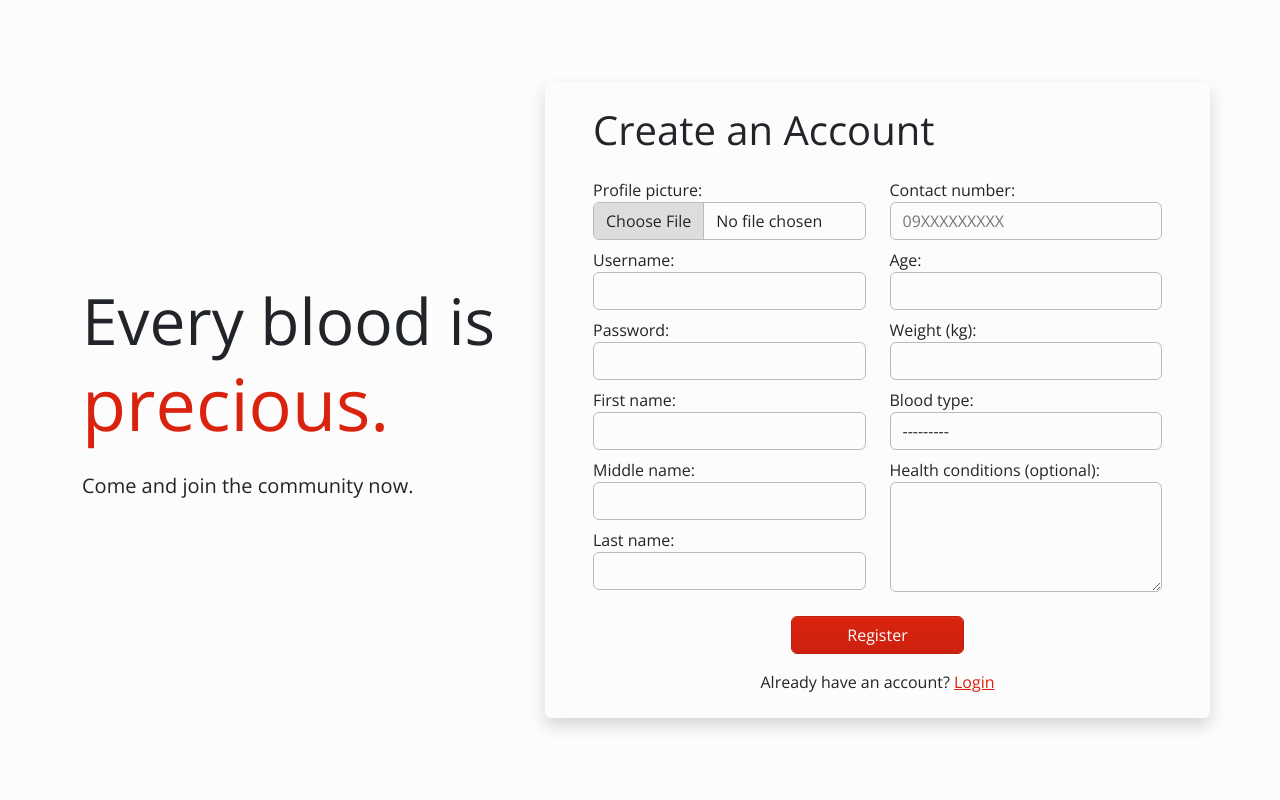
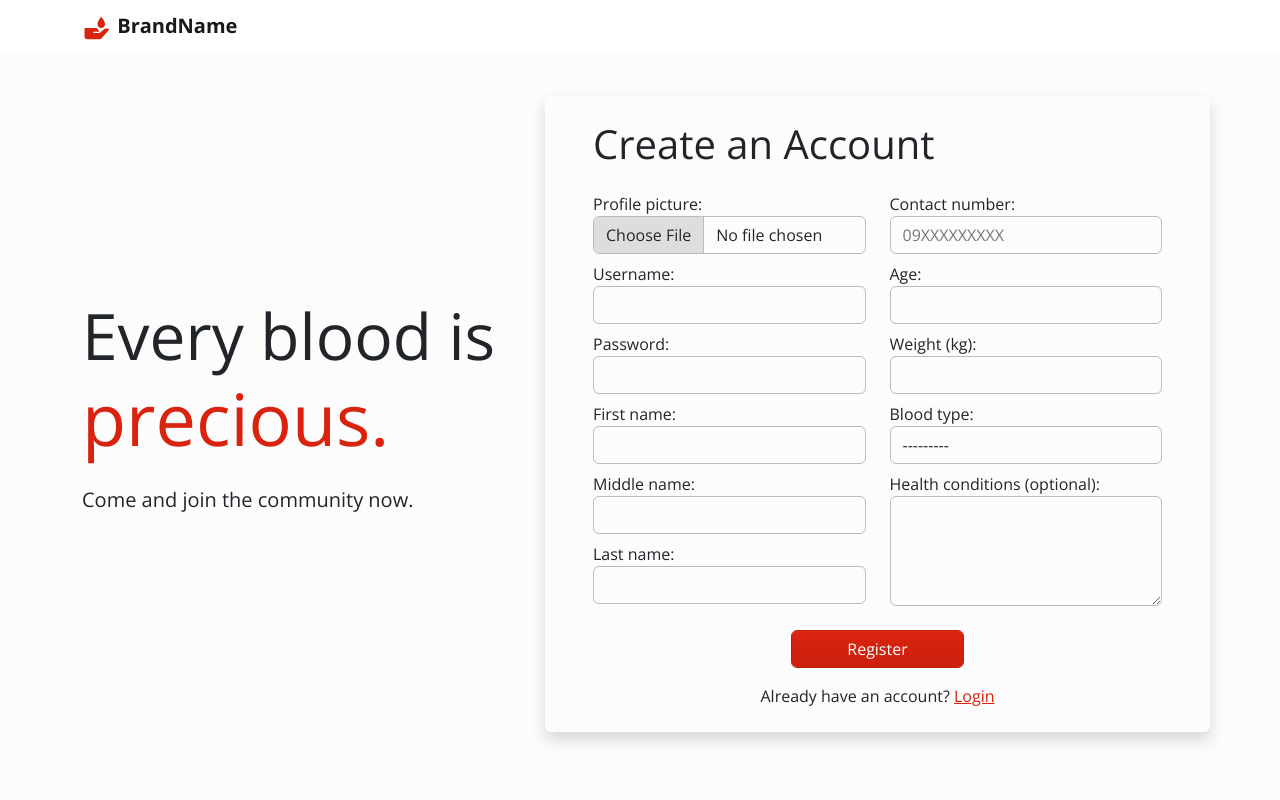
Before and after one commit to CodeLynch/BloodBankSystem, a Django app: a page that uses BloodBankSystem/accounts/templates/register.html in a window 1280 px wide. Run offline with Django 4.2, Linux system fonts and the light colour scheme; some libraries are stand-ins or nearby versions.

Commit message:
Added navbar to login and register

```diff
--- a/BloodBankSystem/accounts/templates/register.html
+++ b/BloodBankSystem/accounts/templates/register.html
@@ -5,8 +5,18 @@ Register
 {% endblock %}
 
 {% block content %}
+<nav class="navbar navbar-expand-lg navbar-light bg-light py-0" style="border: none;">
+    <div class="container">
+        <a href="#" class="navbar-brand">
+            {% load static %}
+            <img src="{% static 'image/blood.svg' %}" alt="" width="30" height="30">
+            <strong>BrandName</strong>
+        </a>
+    </div>
+</nav>
+
 <main class="container">
-    <div class="row align-items-center" style="height: 100vh;">
+    <div class="row align-items-center" style="height: 90vh;">
         <!-- heading and subheading -->
         <div class="col-lg-5 text-lg-start text-center py-5">
             <h1 class="display-3">
```
Also changed, not shown: BloodBankSystem/accounts/templates/login.html (+11 -1 lines), BloodBankSystem/accounts/migrations/0003_transfusion_requested_blood_type.py (added), BloodBankSystem/accounts/static/image/blood.svg (added).
